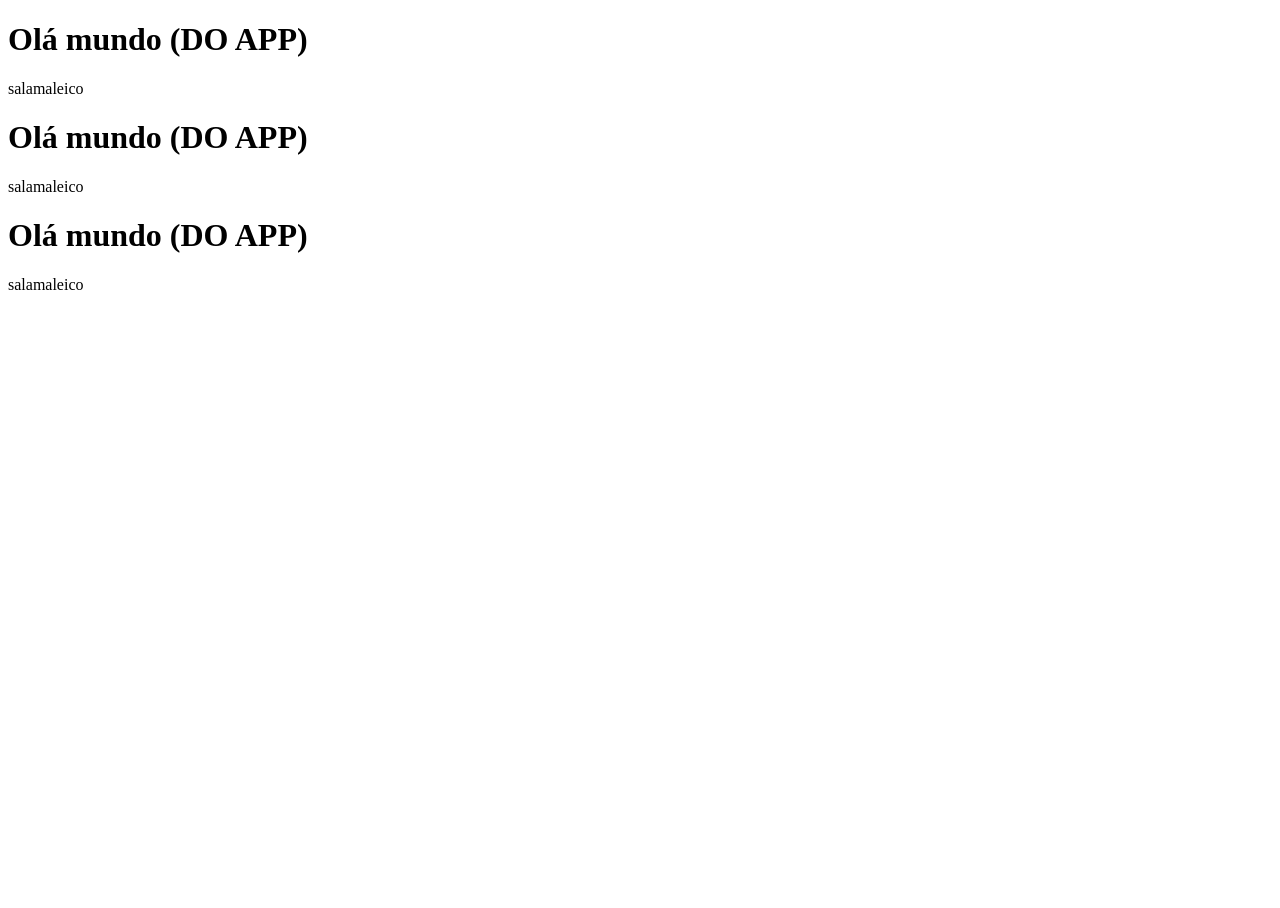
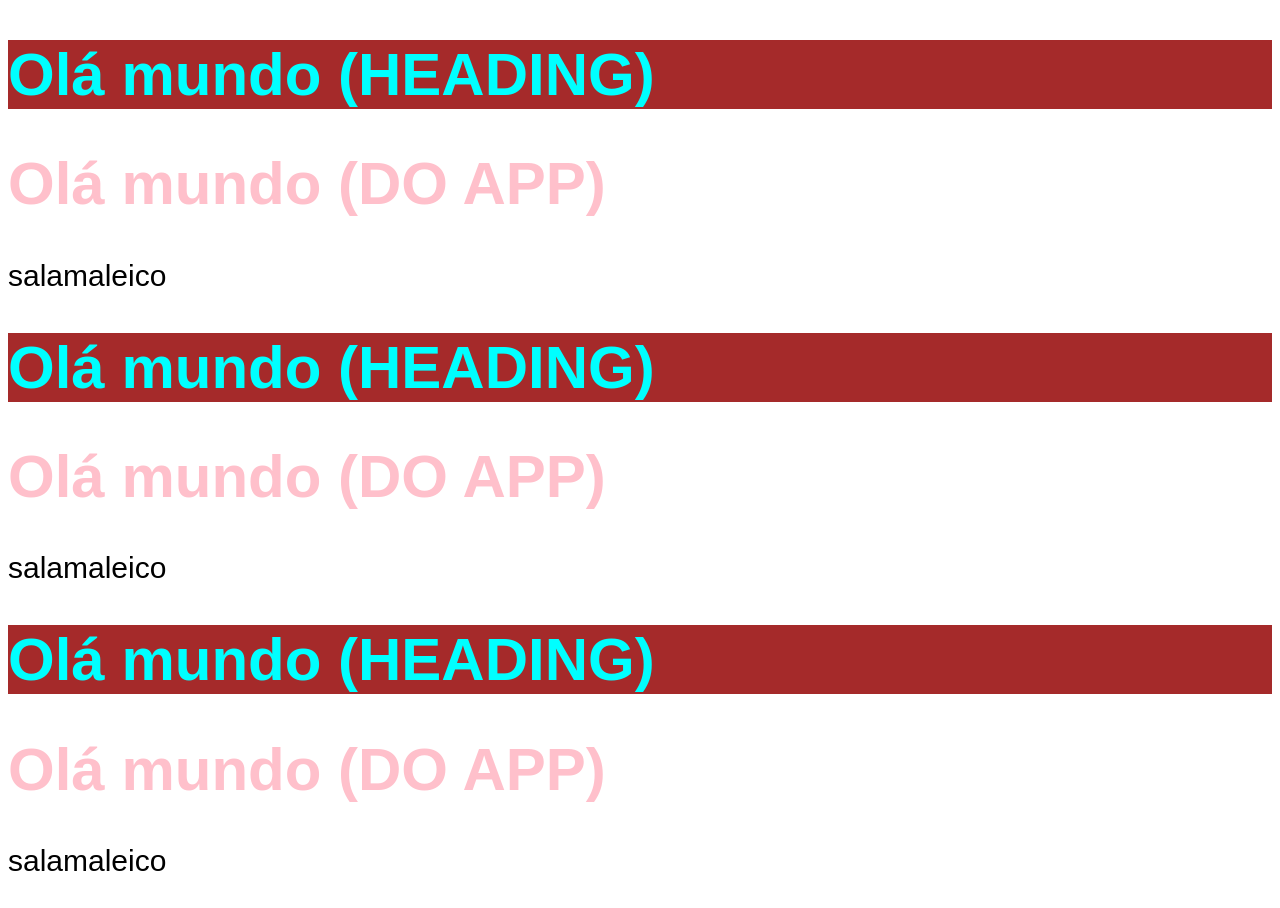
Before and after one commit to EnzoCerqueira/chronos-pomodoro, a React (Vite) app: page / in a window 1280 px wide. Before the commit the page ends 800 px from the top, so only its background shows below. Built offline with nearby package versions, Linux system fonts and the light colour scheme.

Commit message:
configuring CSS global and CSS Modules

```diff
--- a/src/assets/App.tsx
+++ b/src/assets/App.tsx
@@ -1,8 +1,14 @@
+import { Heading } from '../components/Heading';
+
+import '../styles/theme.css';
+import '../styles/global.css';
+
 export function App() {
   console.log('oi');
 
   return (
     <>
+      <Heading />
       <h1>Olá mundo (DO APP)</h1>
       <p>salamaleico</p>
     </>
--- /dev/null
+++ b/src/components/Heading.module.css
@@ -0,0 +1,7 @@
+.heading{
+    background-color: brown;
+}
+
+.cyan{
+    color: cyan;
+}
--- /dev/null
+++ b/src/components/Heading.tsx
@@ -0,0 +1,6 @@
+import styles from './Heading.module.css';
+
+export const Heading = () => {
+  const classes = `${styles.heading} ${styles.cyan}`;
+  return <h1 className={classes}>Olá mundo (HEADING)</h1>;
+};
--- /dev/null
+++ b/src/styles/global.css
@@ -0,0 +1,8 @@
+body {
+    font-family: sans-serif;
+    font-size: 30px;
+}
+
+h1{
+    color: var(--primary);
+}
--- /dev/null
+++ b/src/styles/theme.css
@@ -0,0 +1,3 @@
+:root {
+  --primary: pink;
+}
```
